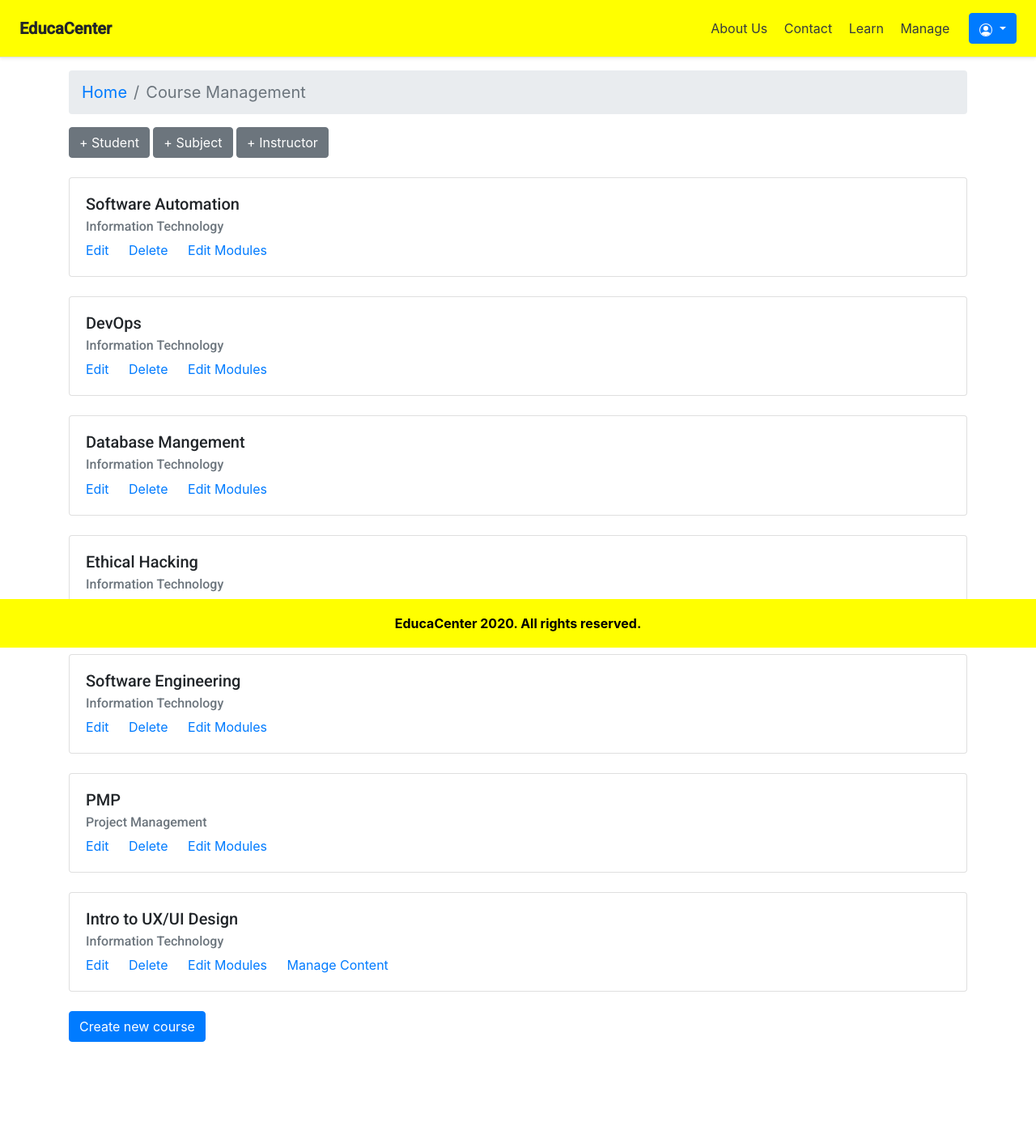
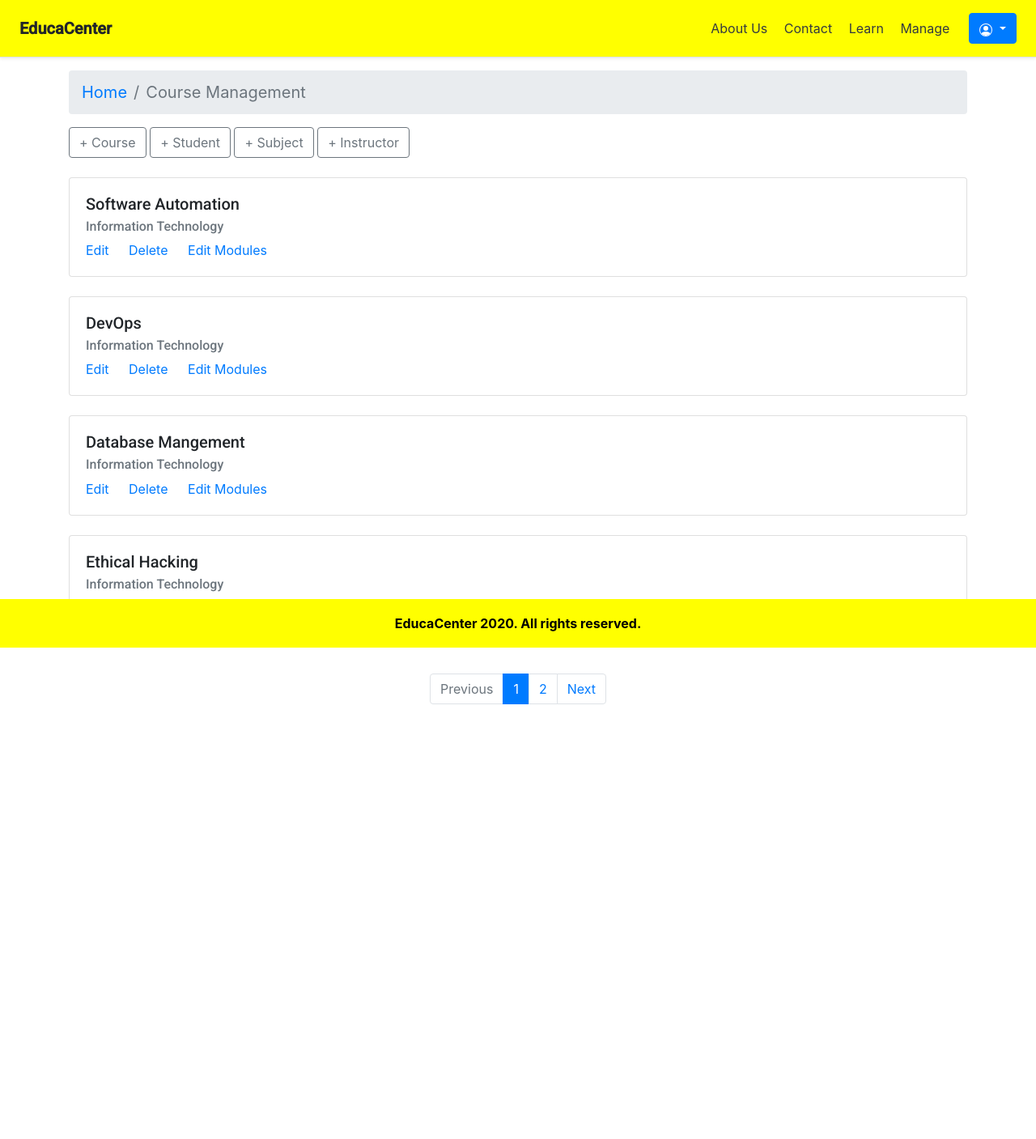
Before and after one commit to kemoszn/educa, a Django app: page /courses/mine/ in a window 1280 px wide. Shown: the whole page at 81% size. After the commit the page ends 870 px from the top, so only its background shows below. Run offline with Django 3.2, Linux system fonts and the light colour scheme; a user stored in the database is signed in; data comes from the database, SQL or seed files in the repository; both versions use the stored data as it was after the commit; some libraries are stand-ins or nearby versions.

Commit message:
Pagination for manage and courselist views

```diff
--- a/courses/templates/courses/manage/course/list.html
+++ b/courses/templates/courses/manage/course/list.html
@@ -7,9 +7,10 @@
     <li class="breadcrumb-item active" aria-current="page">Course Management</li>
   </ol>
 </nav>
-<a href="{% url 'student_registration' %}" class="btn btn-secondary">+ Student</a>
-<a href="{% url 'subject_create' %}" class="btn btn-secondary">+ Subject</a>
-<a href="{% url 'instructor_create' %}" class="btn btn-secondary">+ Instructor</a>
+<a href="{% url 'course_create' %}" class="btn btn-outline-secondary">+ Course</a>
+<a href="{% url 'student_registration' %}" class="btn btn-outline-secondary">+ Student</a>
+<a href="{% url 'subject_create' %}" class="btn btn-outline-secondary">+ Subject</a>
+<a href="{% url 'instructor_create' %}" class="btn btn-outline-secondary">+ Instructor</a>
 <br><br>
 {% for course in object_list %}
 <div class="card">
@@ -29,7 +30,44 @@
     <p>You haven't created any courses yet.</p>
     {% endfor %}
 
-        <a href="{% url "course_create" %}" class="btn btn-primary">Create new
-            course</a>
+  <br>
+  <div class="container">
+  <div class="row justify-content-center">
+  <nav aria-label="Page navigation example" style="justify-content: center;">
+  {% if is_paginated %}
+  <ul class="pagination justify-content-end">
+  {% if page_obj.has_previous %}
+  <li class="page-item">
+      <a class="page-link" href="?page={{ page_obj.previous_page_number }}" tabindex="-1">Previous</a>
+    </li>
+  {% else %}
+    <li class="page-item disabled">
+      <a class="page-link" href="#" tabindex="-1">Previous</a>
+    </li>
+  {% endif %}
+  {% for i in paginator.page_range %}
+  {% if page_obj.number == i %}
+    <li class="page-item active" style="z-index: 0;">
+      <a class="page-link" href="#">{{ i }} <span class="sr-only">(current)</span></a>
+    </li>
+  {% else %}
+    <li class="page-item"><a class="page-link" href="?page={{ i }}">{{ i }}</a></li>
+  {% endif %}
+  {% endfor %}
+  {% if page_obj.has_next %}
+    <li class="page-item">
+      <a class="page-link" href="?page={{ page_obj.next_page_number }}">Next</a>
+    </li>
+    {% else %}
+    <li class="page-item disabled">
+      <a class="page-link" href="#">Next</a>
+    </li>
+    {% endif %}
+  </ul>
+{% endif %}
+</nav>
+</div>
+</div>
+<br>
 
 {% endblock %}
--- a/courses/urls.py
+++ b/courses/urls.py
@@ -2,6 +2,9 @@ from django.urls import path
 from . import views
 
 urlpatterns = [
+    path('search/',
+        views.SearchResultsView.as_view(),
+        name='search_results'),
     path('new/subject/',
         views.SubjectCreationView.as_view(),
         name='subject_create'),
--- a/courses/views.py
+++ b/courses/views.py
@@ -15,6 +15,9 @@ from .models import Subject
 from django.views.generic.detail import DetailView
 from django.core.cache import cache
 from django.contrib.auth.mixins import UserPassesTestMixin
+from django.db.models import Q
+from django.shortcuts import render_to_response
+from django.core.paginator import Paginator
 
 def superuser_required():
     def wrapper(wrapped):
@@ -51,6 +54,7 @@ class OwnerCourseEditMixin(OwnerCourseMixin, OwnerEditMixin):
 @superuser_required()
 class ManageCourseListView(OwnerCourseMixin, LoginRequiredMixin, ListView):
     template_name = 'courses/manage/course/list.html'
+    paginate_by = 4
 
 class CourseCreateView(PermissionRequiredMixin, OwnerCourseEditMixin, CreateView):
     permission_required = 'courses.add_course'
@@ -188,12 +192,15 @@ class CourseListView(TemplateResponseMixin, View):
     template_name = 'courses/course/list.html'
     def get(self, request, subject=None):
         subjects = cache.get('all_subjects')
-        color = ['primary','secondary']
         courses = Course.objects.all()
         if not subjects:
             subjects = Subject.objects.annotate(
                                             total_courses=Count('courses'))
             cache.set('all_subjects', subjects)
+            courses = Course.objects.all()
+            paginator = Paginator(courses, 6)
+            page_number = request.GET.get('page')
+            page_obj = paginator.get_page(page_number)
         all_courses = Course.objects.annotate(
                                             total_modules=Count('modules'))
         if subject:
@@ -204,15 +211,20 @@ class CourseListView(TemplateResponseMixin, View):
                 courses = all_courses.filter(subject=subject)
                 cache.set(key, courses)
                 cache.set('all_courses', courses)
+                paginator = Paginator(courses, 6)
+                page_number = request.GET.get('page')
+                page_obj = paginator.get_page(page_number)
             else:
                 courses = cache.get('all_courses')
                 if not courses:
                     courses = all_courses
                     cache.set('all_courses', courses)
+
         return self.render_to_response({'subjects': subjects,
                                         'subject': subject,
                                         'courses': courses,
-                                        'color':color})
+                                        'page_obj': page_obj,
+                                        'paginator': paginator})
 
 class CourseDetailView(DetailView):
     model = Course
@@ -239,3 +251,13 @@ class InstructorCreationView(CreateView):
         result = super(InstructorCreationView,
                     self).form_valid(form)
         return result
+
+class SearchResultsView(ListView, View):
+    model = Course
+    template_name = 'courses/course/search_results.html'
+    def get_queryset(self):
+        query = self.request.GET.get('q')
+        result = Course.objects.filter(
+            Q(title__icontains=query)
+        )
+        return result
```
Also changed, not shown: courses/templates/courses/course/list.html (+51 -13 lines), courses/templates/courses/course/search_results.html (added, +46 -0 lines), db.sqlite3.
